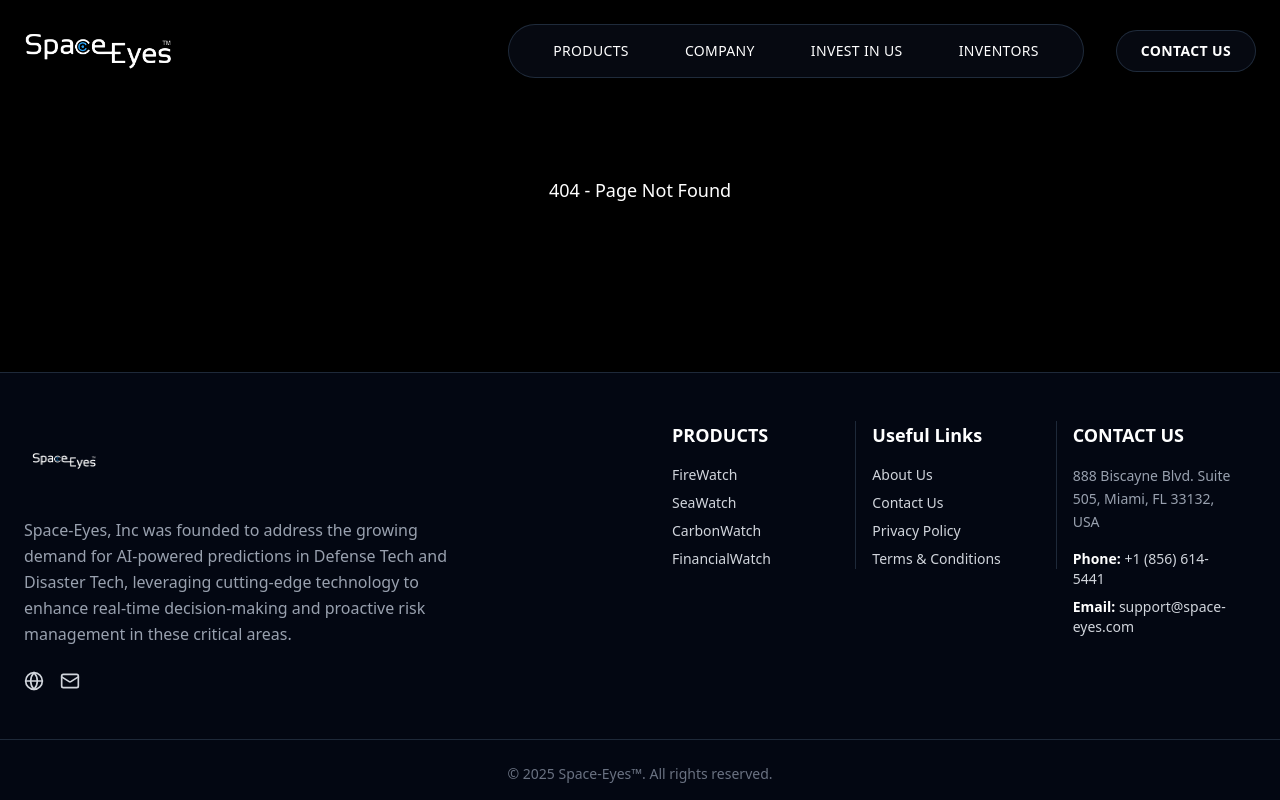
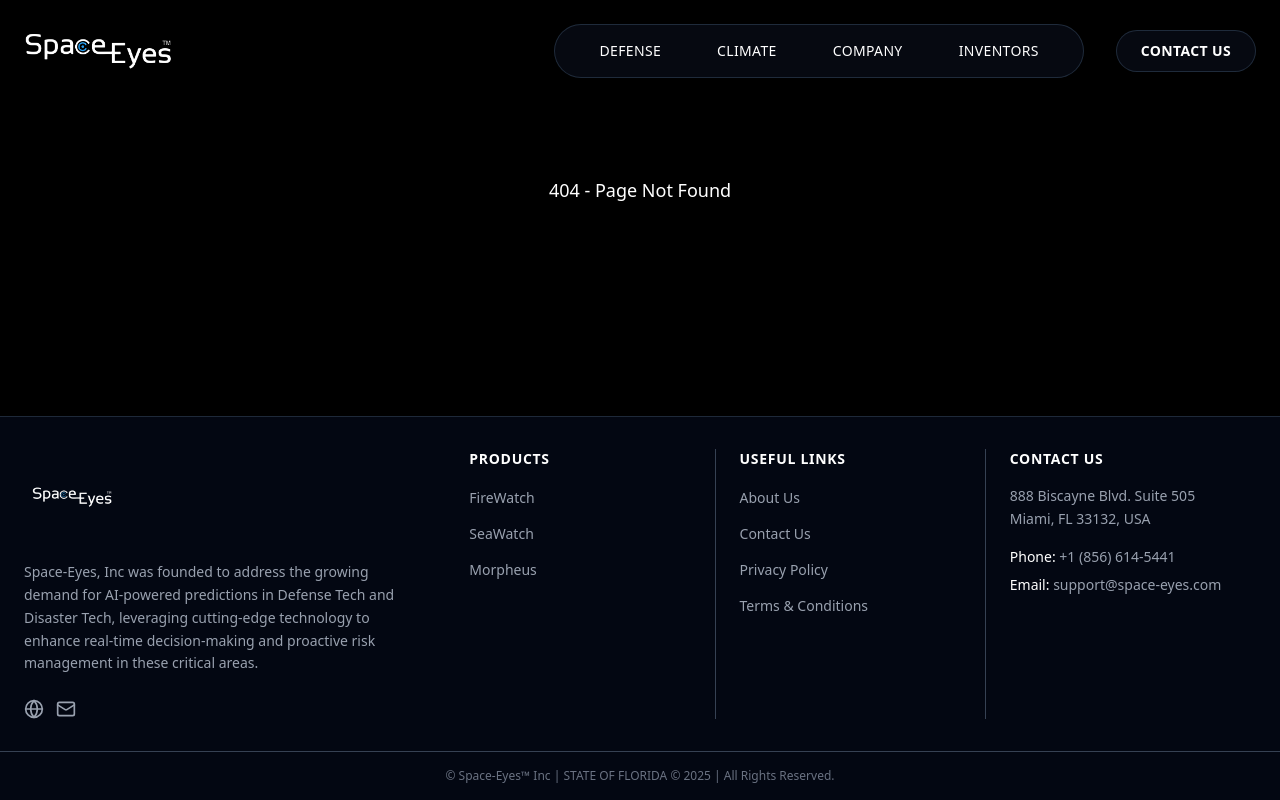
Before and after one commit to Channel-Logistics/landing-page-SpaceEyes, a React (Vite) app: page / in a window 1280 px wide. Built offline with nearby package versions, Linux system fonts and the light colour scheme.

Commit message:
update footer

```diff
--- a/src/components/layout/Footer.tsx
+++ b/src/components/layout/Footer.tsx
@@ -5,38 +5,38 @@ const SpaceEyesLogoPath = "../public/logos/space-eyes-w1.png";
 export default function Footer() {
     return (
         <footer className="bg-gray-950 text-gray-300 mt-12 border-t border-gray-800">
-            <div className="max-w-7xl mx-auto px-6 py-12 grid grid-cols-1 md:grid-cols-4 gap-8">
+            <div className="max-w-7xl mx-auto px-6 py-8">
+                <div className="grid grid-cols-1 md:grid-cols-12 gap-8">
 
-                <div className="col-span-1 md:col-span-2">
+                    {/* Logo and Description Section */}
+                    <div className="md:col-span-4">
                         <div className="flex items-center mb-4">
-                        <div className="w-20 h-20 rounded bg-gradient-to-br flex items-center justify-center">
+                            <div className="w-24 h-24 rounded bg-gradient-to-br flex items-center justify-center">
                                 <img
                                     src={SpaceEyesLogoPath}
                                     alt="SpaceEyes Logo"
-                                className="w-16 h-auto object-contain" />
+                                    className="w-20 h-auto object-contain"
+                                />
                             </div>
                         </div>
 
-                    <p className="text-gray-400 mb-6 leading-relaxed max-w-md">
-                        Space-Eyes, Inc was founded to address the growing demand for
-                        AI-powered predictions in Defense Tech and Disaster Tech, leveraging
-                        cutting-edge technology to enhance real-time decision-making and
-                        proactive risk management in these critical areas.
+                        <p className="text-gray-400 mb-6 leading-relaxed text-sm max-w-sm">
+                            Space-Eyes, Inc was founded to address the growing demand for AI-powered predictions in Defense Tech and Disaster Tech, leveraging cutting-edge technology to enhance real-time decision-making and proactive risk management in these critical areas.
                         </p>
 
-                    <div className="flex gap-4">
+                        <div className="flex gap-3">
                             <a
                                 href="https://space-eyes.com/"
                                 target="_blank"
                                 rel="noopener noreferrer"
-                            className="hover:text-white transition-colors"
+                                className="text-gray-400 hover:text-white transition-colors"
                                 aria-label="Website"
                             >
                                 <Globe className="w-5 h-5" />
                             </a>
                             <a
                                 href="mailto:support@space-eyes.com"
-                            className="hover:text-white transition-colors"
+                                className="text-gray-400 hover:text-white transition-colors"
                                 aria-label="Email"
                             >
                                 <Mail className="w-5 h-5" />
@@ -44,56 +44,97 @@ export default function Footer() {
                         </div>
                     </div>
 
-                <div className="col-span-2 flex flex-row justify-between items-start divide-x divide-gray-800">
-                    <div className="flex-1 px-4">
-                        <h3 className="text-lg font-semibold text-white mb-4">PRODUCTS</h3>
-                        <ul className="space-y-2 text-sm">
-                            <li><Link to="/docs" className="hover:text-white transition-colors">FireWatch</Link></li>
-                            <li><Link to="/docs" className="hover:text-white transition-colors">SeaWatch</Link></li>
-                            <li><Link to="/docs" className="hover:text-white transition-colors">CarbonWatch</Link></li>
-                            <li><Link to="/docs" className="hover:text-white transition-colors">FinancialWatch</Link></li>
+                    {/* Right side sections with dividers */}
+                    <div className="md:col-span-8 grid grid-cols-1 md:grid-cols-3 divide-x divide-gray-700">
+
+                        {/* Products Section */}
+                        <div className="px-6">
+                            <h3 className="text-sm font-semibold text-white mb-4 tracking-wider">PRODUCTS</h3>
+                            <ul className="space-y-3">
+                                <li>
+                                    <Link to="/docs" className="text-gray-400 hover:text-white transition-colors text-sm">
+                                        FireWatch
+                                    </Link>
+                                </li>
+                                <li>
+                                    <Link to="/docs" className="text-gray-400 hover:text-white transition-colors text-sm">
+                                        SeaWatch
+                                    </Link>
+                                </li>
+                                <li>
+                                    <Link to="/docs" className="text-gray-400 hover:text-white transition-colors text-sm">
+                                        Morpheus
+                                    </Link>
+                                </li>
                             </ul>
                         </div>
 
-                    <div className="flex-1 px-4">
-                        <h3 className="text-lg font-semibold text-white mb-4">Useful Links</h3>
-                        <ul className="space-y-2 text-sm">
-                            <li><Link to="/about-us" className="hover:text-white transition-colors">About Us</Link></li>
-                            <li><Link to="/contact-us" className="hover:text-white transition-colors">Contact Us</Link></li>
-                            <li><Link to="/privacy-policy" className="hover:text-white transition-colors">Privacy Policy</Link></li>
-                            <li><Link to="/terms-and-conditions" className="hover:text-white transition-colors">Terms & Conditions</Link></li>
+                        {/* Useful Links Section */}
+                        <div className="px-6">
+                            <h3 className="text-sm font-semibold text-white mb-4 tracking-wider">USEFUL LINKS</h3>
+                            <ul className="space-y-3">
+                                <li>
+                                    <Link to="/about-us" className="text-gray-400 hover:text-white transition-colors text-sm">
+                                        About Us
+                                    </Link>
+                                </li>
+                                <li>
+                                    <Link to="/contact-us" className="text-gray-400 hover:text-white transition-colors text-sm">
+                                        Contact Us
+                                    </Link>
+                                </li>
+                                <li>
+                                    <Link to="/privacy-policy" className="text-gray-400 hover:text-white transition-colors text-sm">
+                                        Privacy Policy
+                                    </Link>
+                                </li>
+                                <li>
+                                    <Link to="/terms-and-conditions" className="text-gray-400 hover:text-white transition-colors text-sm">
+                                        Terms & Conditions
+                                    </Link>
+                                </li>
                             </ul>
                         </div>
 
-                    <div className="flex-1 px-4">
-                        <h3 className="text-lg font-semibold text-white mb-4">CONTACT US</h3>
+                        {/* Contact Section */}
+                        <div className="px-6">
+                            <h3 className="text-sm font-semibold text-white mb-4 tracking-wider">CONTACT US</h3>
 
                             <address className="not-italic text-sm text-gray-400 mb-4 leading-relaxed">
-                            888 Biscayne Blvd. Suite 505, Miami, FL 33132, USA
+                                888 Biscayne Blvd. Suite 505<br />
+                                Miami, FL 33132, USA
                             </address>
 
-                        <ul className="space-y-2 text-sm text-gray-300">
-                            <li>
-                                <span className="font-semibold text-white">Phone:</span>{" "}
-                                <a href="tel:+18566145441" className="hover:text-white transition-colors">
+                            <div className="space-y-2">
+                                <div className="text-sm">
+                                    <span className="font-medium text-white">Phone:</span>{" "}
+                                    <a
+                                        href="tel:+18566145441"
+                                        className="text-gray-400 hover:text-white transition-colors"
+                                    >
                                         +1 (856) 614-5441
                                     </a>
-                            </li>
-                            <li>
-                                <span className="font-semibold text-white">Email:</span>{" "}
-                                <a href="mailto:support@space-eyes.com" className="hover:text-white transition-colors">
+                                </div>
+                                <div className="text-sm">
+                                    <span className="font-medium text-white">Email:</span>{" "}
+                                    <a
+                                        href="mailto:support@space-eyes.com"
+                                        className="text-gray-400 hover:text-white transition-colors"
+                                    >
                                         support@space-eyes.com
                                     </a>
-                            </li>
-                        </ul>
+                                </div>
+                            </div>
                         </div>
 
                     </div>
 
                 </div>
+            </div>
 
-            <div className="border-t border-gray-800 pt-6 pb-4 text-center text-sm text-gray-500">
-                © {new Date().getFullYear()} Space-Eyes™. All rights reserved.
+            {/* Copyright Section */}
+            <div className="border-t border-gray-700 py-4 text-center text-xs text-gray-500">
+                © Space-Eyes™ Inc | STATE OF FLORIDA © {new Date().getFullYear()} | All Rights Reserved.
             </div>
         </footer>
     );
--- a/src/components/layout/Header.tsx
+++ b/src/components/layout/Header.tsx
@@ -26,19 +26,19 @@ export default function Header() {
                   href="#"
                   className="hover:bg-white/10 px-3 py-2 rounded-full transition-colors duration-200 uppercase tracking-wide"
                 >
-                  PRODUCTS
+                  DEFENSE
+                </a>
+                <a
+                  href="#"
+                  className="hover:bg-white/10 px-3 py-2 rounded-full transition-colors duration-200 uppercase tracking-wide"
+                >
+                  CLIMATE
                 </a>
                 <a
                   href="#"
                   className="hover:bg-white/10 px-3 py-2 rounded-full transition-colors duration-200 uppercase tracking-wide"
                 >
                   COMPANY
-                </a>
-                <a
-                  href="#"
-                  className="hover:bg-white/10 px-3 py-2 rounded-full transition-colors duration-200 uppercase tracking-wide"
-                >
-                  INVEST IN US
                 </a>
                 <a
                   href="#"
```
Lines whose indentation alone changed are shown as unchanged.
